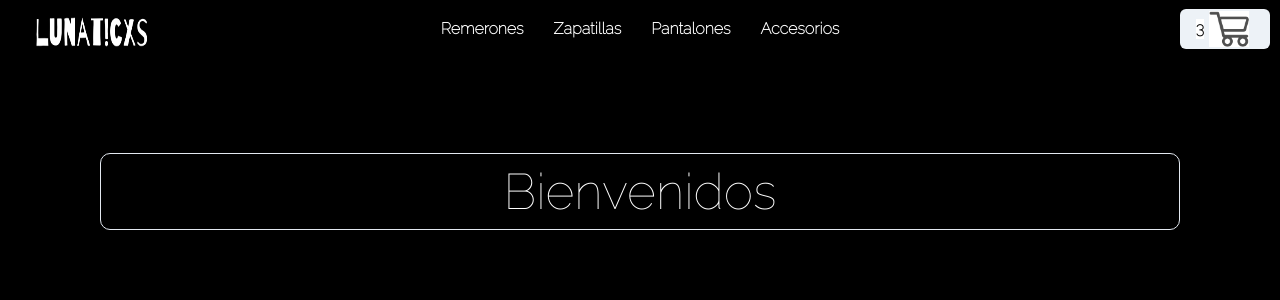
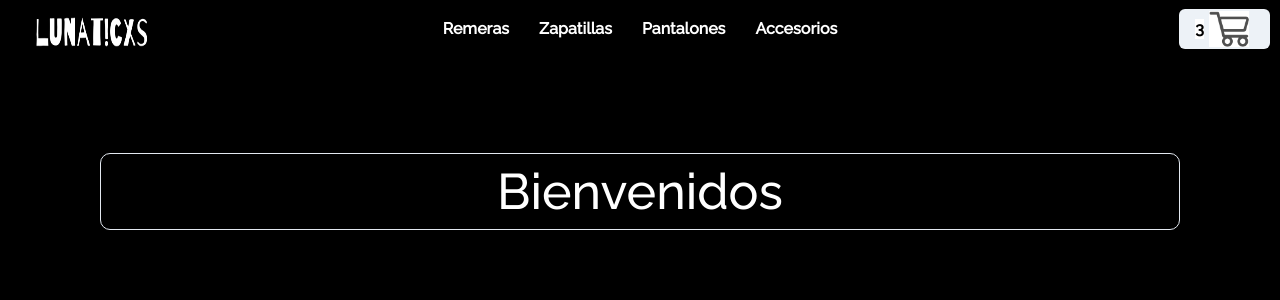
Before and after one commit to ianbifano/lunaticxs, a React (Vite) app: page / in a window 1280 px wide. Shown: the top 300 px of the page. Built offline with nearby package versions, Linux system fonts and the light colour scheme.

Commit message:
Cambie tamaño de fuente de texto, corregi categoria

```diff
--- a/src/components/NavBar.jsx
+++ b/src/components/NavBar.jsx
@@ -17,7 +17,7 @@ const NavBar = () => {
                 <Flex justifyContent="center" className="navbar-list" w="100vw">
                     <ul className="none-style-list">
                         <li className="list-item">
-                            <Button className="item-button" variant="link" colorScheme="white">Remerones</Button>
+                            <Button className="item-button" variant="link" colorScheme="white">Remeras</Button>
                         </li>
                         <li className="list-item">
                             <Button className="item-button" variant="link" colorScheme="white">Zapatillas</Button>
--- a/src/index.css
+++ b/src/index.css
@@ -1,4 +1,4 @@
-@import url('https://fonts.googleapis.com/css2?family=Raleway:wght@100&display=swap');
+@import url('https://fonts.googleapis.com/css2?family=Raleway:wght@100;500&display=swap');
 
 *{
     margin: 0px;
```
